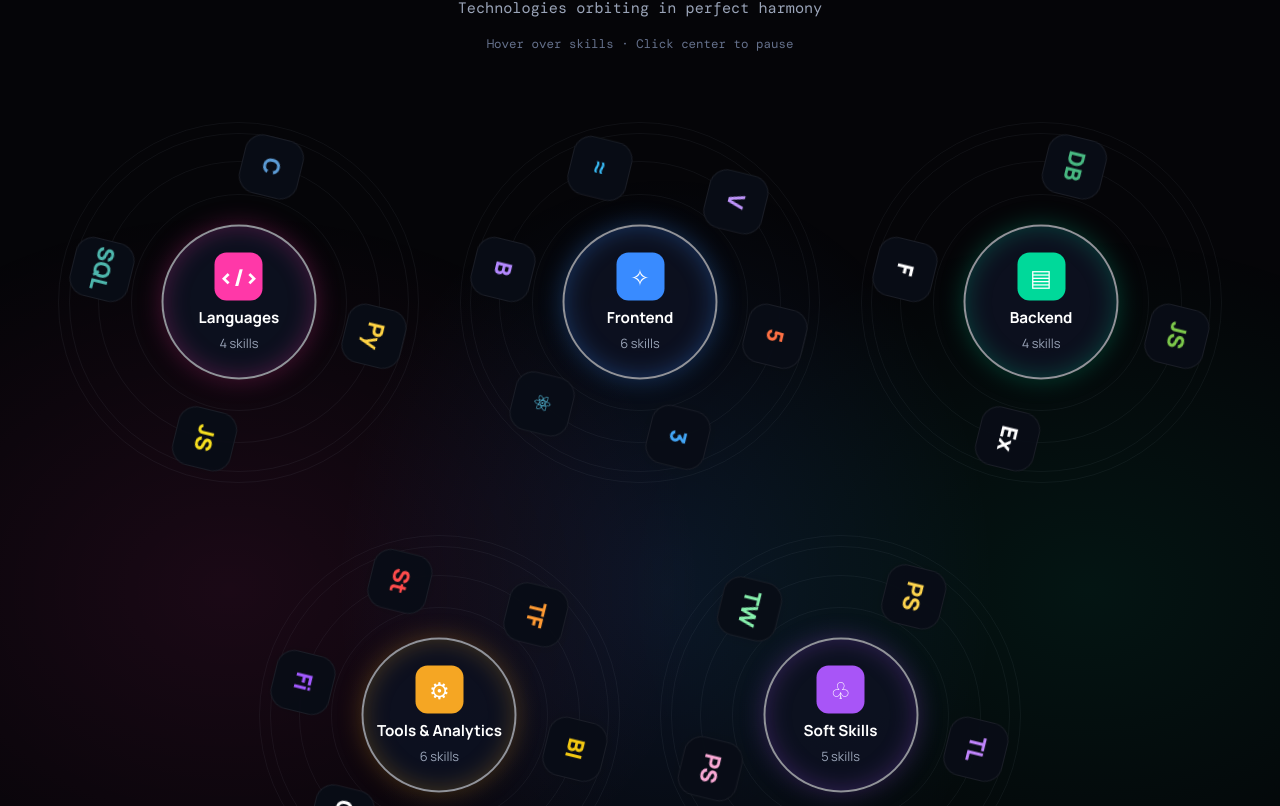
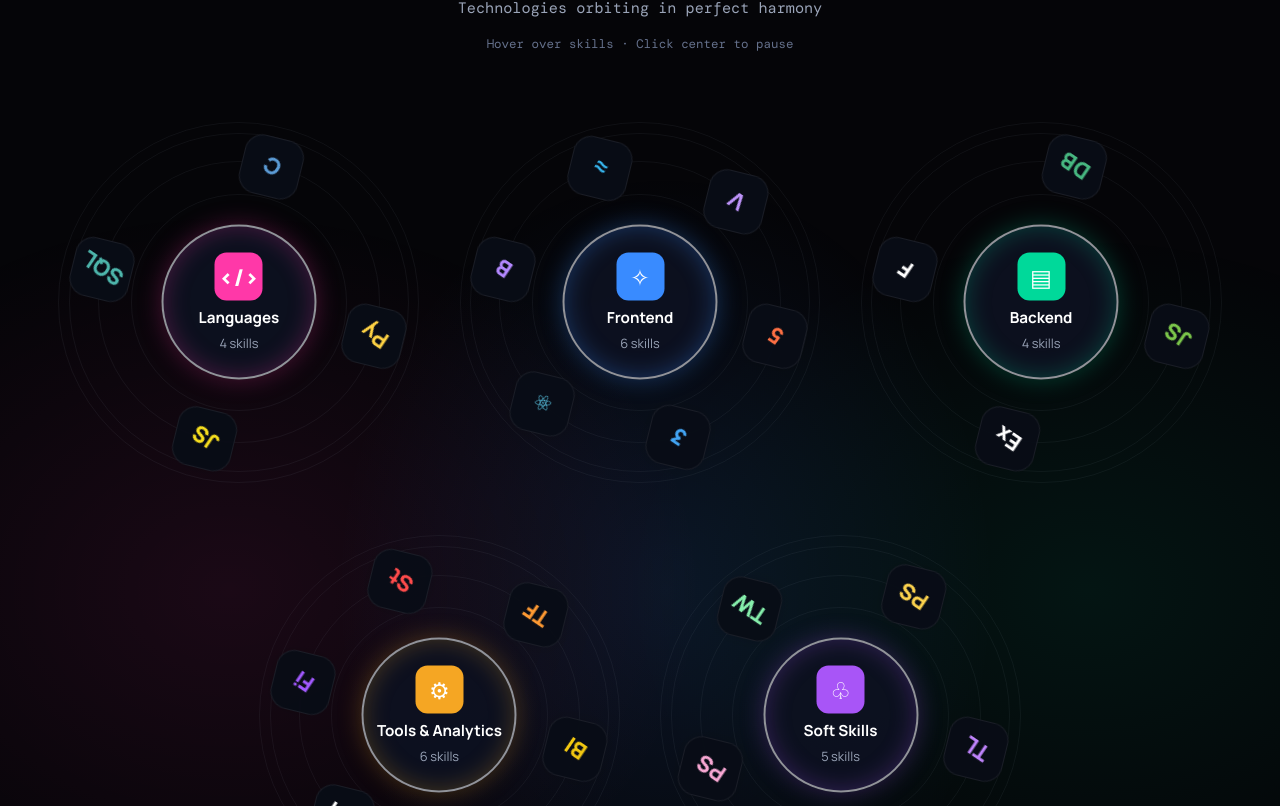
Before and after one commit to Shrihari-Kulkarni04/Shrihari-Portfolio, a React (Vite) app: page / in a window 1280 px wide. Shown: the part 5054-5860 px from the top of the page. Built offline with nearby package versions, Linux system fonts and the light colour scheme.

Commit message:
Revert "Keep skill icons upright in orbit"
This reverts commit b013266918469b4454aec77b7985e89905a9c150.

```diff
--- a/src/styles.css
+++ b/src/styles.css
@@ -3051,16 +3051,3 @@ main,
     animation: none;
   }
 }
-/* Keep skill icons upright while orbiting */
-.skills-universe .orbit-skill-icon {
-  display: inline-flex;
-  align-items: center;
-  justify-content: center;
-  transform: none !important;
-  animation: none !important;
-}
-
-/* Remove counter-rotation from skill icons */
-.skills-universe .orbit-skill span {
-  transform: none;
-}
```
